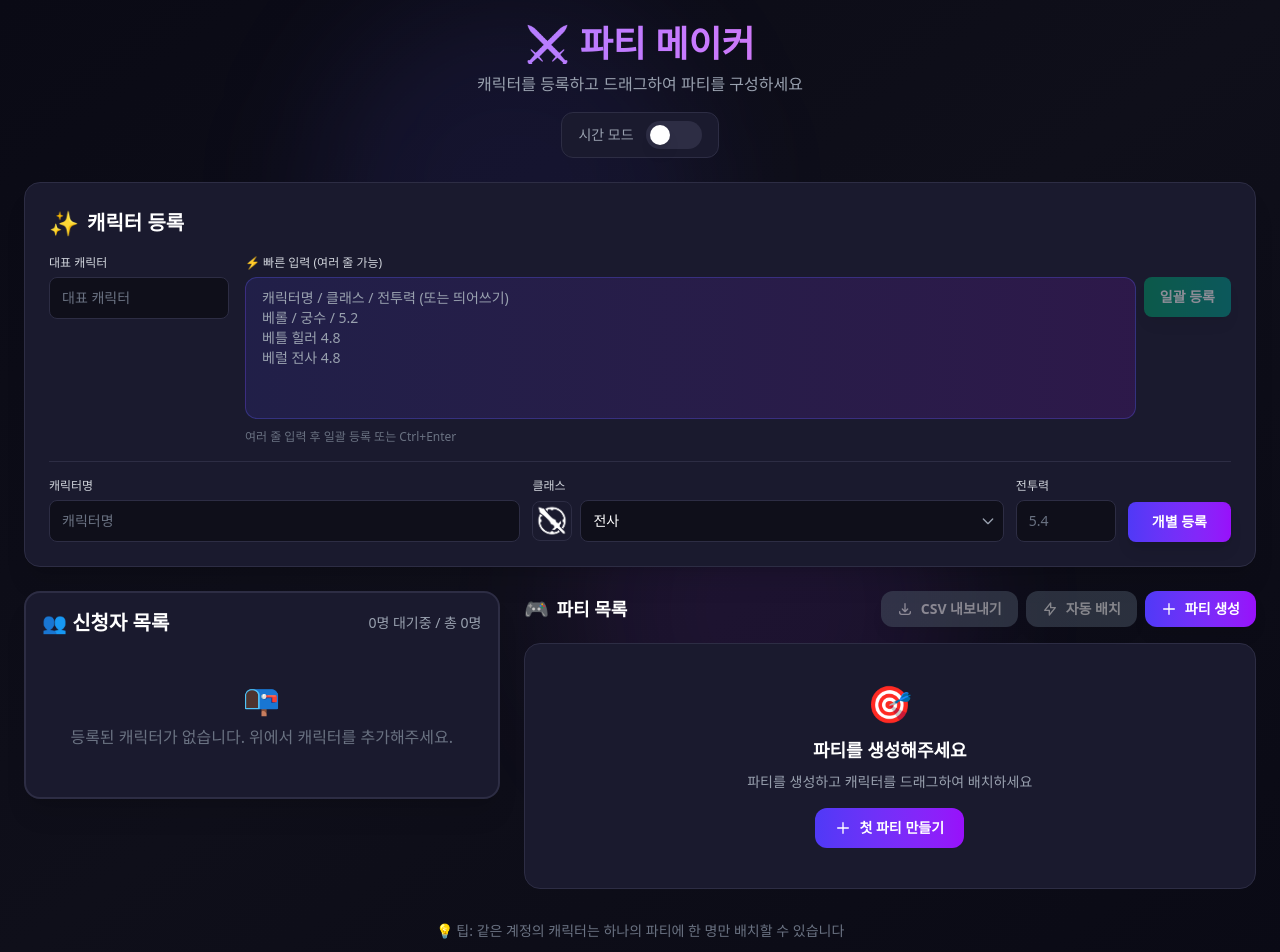
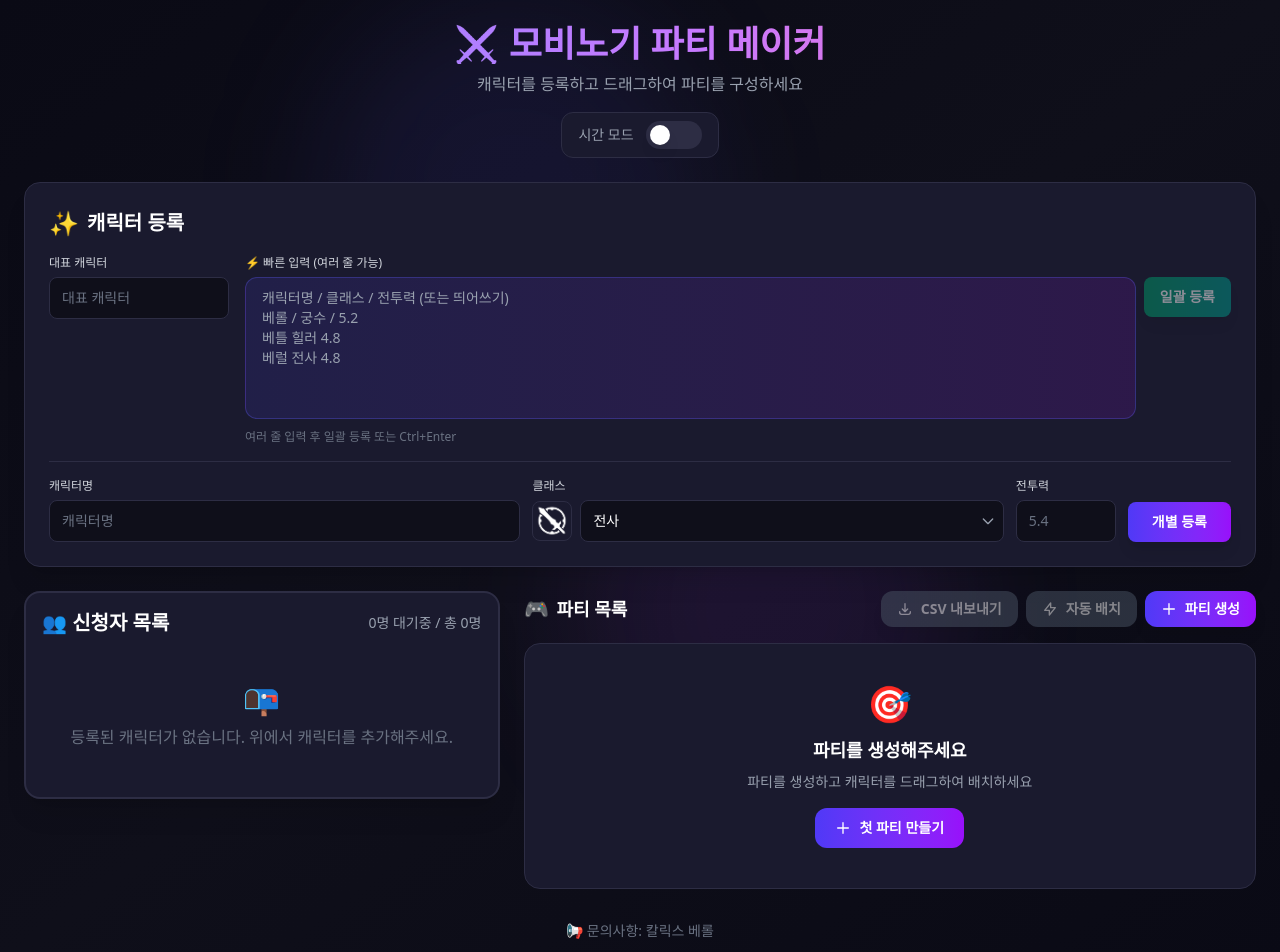
Before and after one commit to junsy0901/MobiPartyMaker, a React (Vite) app: page / in a window 1280 px wide. Shown: the top 952 px of the page. Built offline with nearby package versions, Linux system fonts and the light colour scheme.

Commit message:
chore: 푸터 글씨 변경

```diff
--- a/src/App.tsx
+++ b/src/App.tsx
@@ -46,7 +46,7 @@ function App() {
         {/* 헤더 */}
         <header className="text-center mb-6">
           <h1 className="text-3xl md:text-4xl font-black text-transparent bg-clip-text bg-gradient-to-r from-indigo-400 via-purple-400 to-pink-400 mb-2">
-            ⚔️ 파티 메이커
+            ⚔️ 모비노기 파티 메이커
           </h1>
           <p className="text-gray-400 mb-4">
             캐릭터를 등록하고 드래그하여 파티를 구성하세요
@@ -117,7 +117,7 @@ function App() {
         {/* 푸터 */}
         <footer className="mt-8 text-center text-gray-500 text-sm">
           <p>
-            💡 팁: 같은 계정의 캐릭터는 하나의 파티에 한 명만 배치할 수 있습니다
+            📢 문의사항: 칼릭스 베롤
           </p>
         </footer>
       </div>
```
